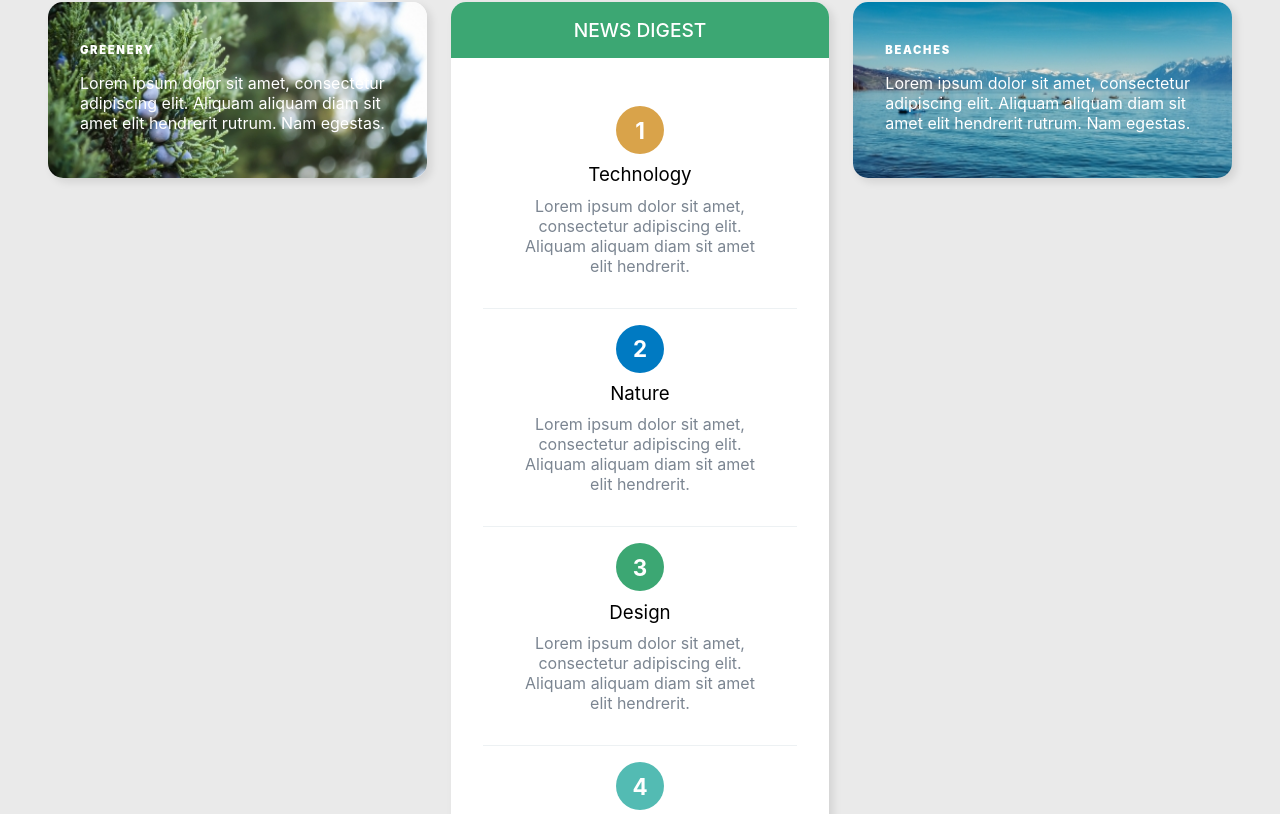
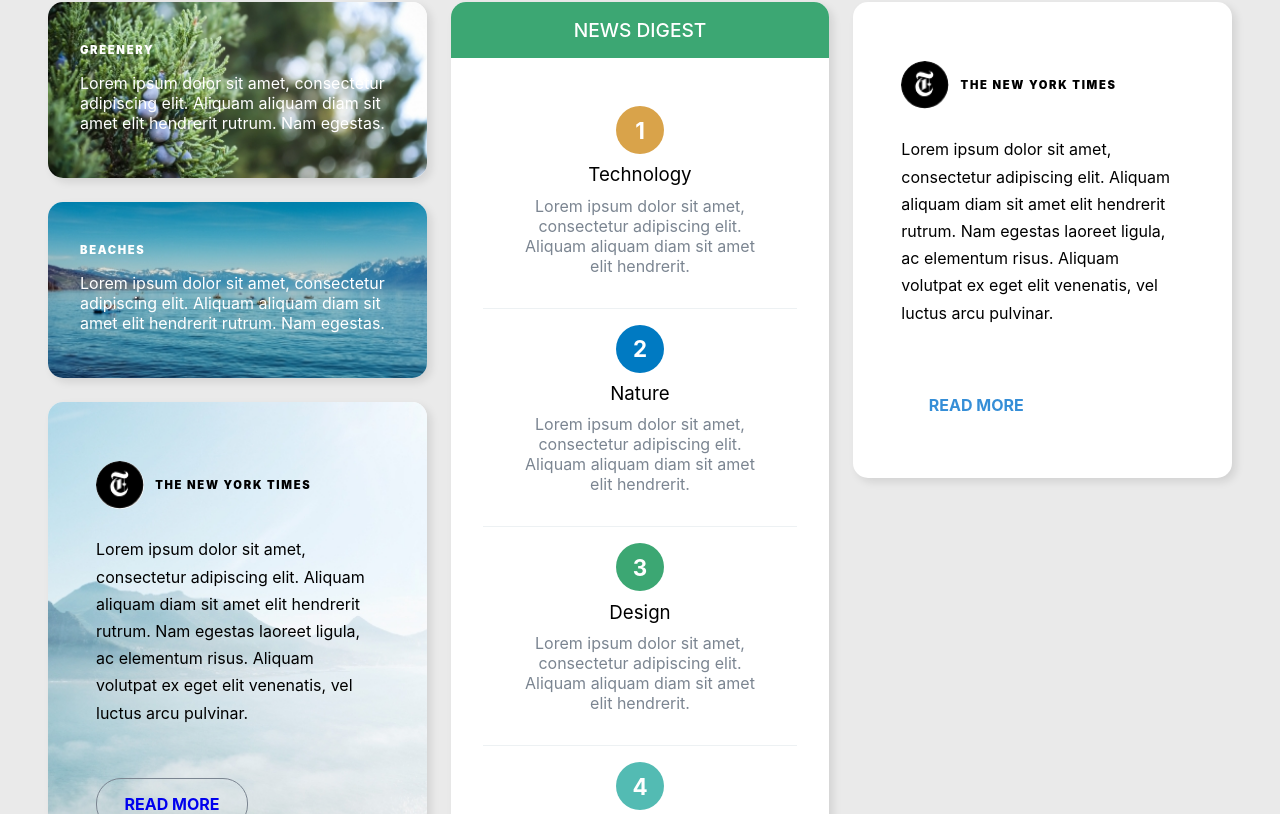
Before and after one commit to rts-cmk-wu04/react-komponenter-bqardi, a React (Create React App) app: page / in a window 1280 px wide. Shown: the part 2146-2960 px from the top of the page. Built offline with nearby package versions, Linux system fonts and the light colour scheme.

Commit message:
New York Times component added

```diff
--- a/public/details.json
+++ b/public/details.json
@@ -317,21 +317,20 @@
         ]
     },
     "nyt": {
-        "span": "w4h6",
+        "span": "w4h5",
         "title": "",
         "color": "white",
         "content": [
             {
-                "color": "",
+                "color": "blue",
                 "images": [],
                 "title": "The New York Times",
-                "text": "Lorem ipsum dolor sit amet, consectetur adipiscing elit. Aliquam aliquam diam sit amet elit hendrerit rutrum. Nam egestas laoreet ligula, ac elementum risus. Aliquam volutpat ex eget elit venenatis, vel luctus arcu pulvinar.",
-                "link": "Read more"
+                "text": "Lorem ipsum dolor sit amet, consectetur adipiscing elit. Aliquam aliquam diam sit amet elit hendrerit rutrum. Nam egestas laoreet ligula, ac elementum risus. Aliquam volutpat ex eget elit venenatis, vel luctus arcu pulvinar."
             }
         ]
     },
     "nytAlt": {
-        "span": "w4h6",
+        "span": "w4h5",
         "title": "",
         "color": "white",
         "content": [
@@ -341,8 +340,7 @@
                     "nyt.jpg"
                 ],
                 "title": "The New York Times",
-                "text": "Lorem ipsum dolor sit amet, consectetur adipiscing elit. Aliquam aliquam diam sit amet elit hendrerit rutrum. Nam egestas laoreet ligula, ac elementum risus. Aliquam volutpat ex eget elit venenatis, vel luctus arcu pulvinar.",
-                "link": "Read more"
+                "text": "Lorem ipsum dolor sit amet, consectetur adipiscing elit. Aliquam aliquam diam sit amet elit hendrerit rutrum. Nam egestas laoreet ligula, ac elementum risus. Aliquam volutpat ex eget elit venenatis, vel luctus arcu pulvinar."
             }
         ]
     },
--- a/src/App.js
+++ b/src/App.js
@@ -10,6 +10,7 @@ import LatestNews from './components/LatestNews';
 import Lifestyle from './components/Lifestyle';
 import Location from './components/Location';
 import Digest from './components/Digest';
+import NewYorkTimes from './components/NewYorkTimes';
 
 function App() {
   var [details, setDetails] = useState({});
@@ -70,8 +71,14 @@ function App() {
       <Card details={details.digest}>
         <Digest item={details.digest}/>
       </Card>
+      <Card details={details.nyt}>
+        <NewYorkTimes item={details.nyt}/>
+      </Card>
       <Card details={details.beaches}>
         <Location item={details.beaches}/>
+      </Card>
+      <Card details={details.nytAlt}>
+        <NewYorkTimes item={details.nytAlt}/>
       </Card>
     </section>
   );
--- a/src/components/Card.css
+++ b/src/components/Card.css
@@ -40,3 +40,7 @@
     grid-column: span 4;
     grid-row: span 10;
 }
+.Card.w4h5{
+    grid-column: span 4;
+    grid-row: span 5;
+}
--- /dev/null
+++ b/src/components/NewYorkTimes.css
@@ -0,0 +1,50 @@
+.NewYorkTimes{
+    padding: 3em;
+    display: flex;
+    flex-direction: column;
+    height: 100%;
+    box-sizing: border-box;
+}
+.NewYorkTimes--image{
+    background-image: url("../images/nyt.jpg");
+    background-size: cover;
+}
+.NewYorkTimes--image .NewYorkTimes__readMore{
+    border: 1px solid #7B8591;
+    border-radius: 25px;
+    color: #303336;
+}
+.NewYorkTimes--blue .NewYorkTimes__link{
+    color: #358ED7;
+}
+.NewYorkTimes__title{
+    display: flex;
+    align-items: center;
+}
+.NewYorkTimes__title::before{
+    content: "";
+    display: block;
+    width: 48px;
+    height: 48px;
+    background-image: url("../images/News_Logo.jpg");
+    background-size: 100%;
+    border-radius: 50%;
+    margin-right: 1em;
+}
+.NewYorkTimes__text{
+    line-height: 1.7em;
+    flex-grow: 1;
+}
+.NewYorkTimes__readMore{
+    margin: 0;
+    width: 150px;
+    height: 50px;
+    display: flex;
+    justify-content: center;
+    align-items: center;
+}
+.NewYorkTimes__link{
+    text-decoration: none;
+    text-transform: uppercase;
+    font-weight: 700;
+}
--- /dev/null
+++ b/src/components/NewYorkTimes.js
@@ -0,0 +1,16 @@
+import { Link } from "@reach/router";
+import "./NewYorkTimes.css";
+
+function NewYorkTimes({item}){
+    return (
+        <article className={`NewYorkTimes NewYorkTimes--${item?.content[0].color}`}>
+            <h1 className="NewYorkTimes__title Category">{item?.content[0].title}</h1>
+            <p className="NewYorkTimes__text">{item?.content[0].text}</p>
+            <div className="NewYorkTimes__readMore">
+                <Link className="NewYorkTimes__link" to="/">Read more</Link>
+            </div>
+        </article>
+    );
+}
+
+export default NewYorkTimes;
```
Also changed, not shown: src/images/nyt.jpg (renamed from public/images/nyt.jpg), 1 other file (tests, documents, lock files or other folders).
